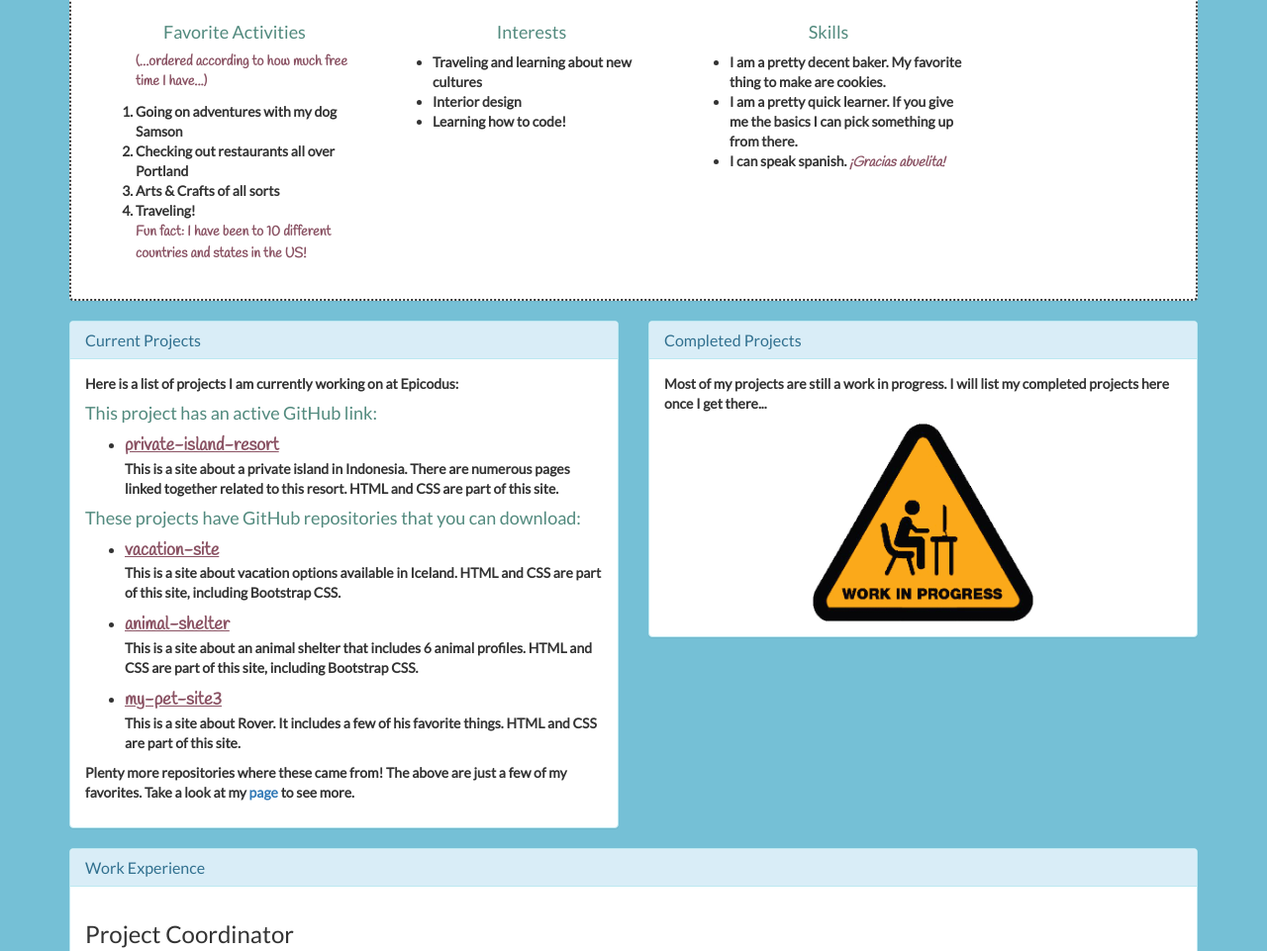
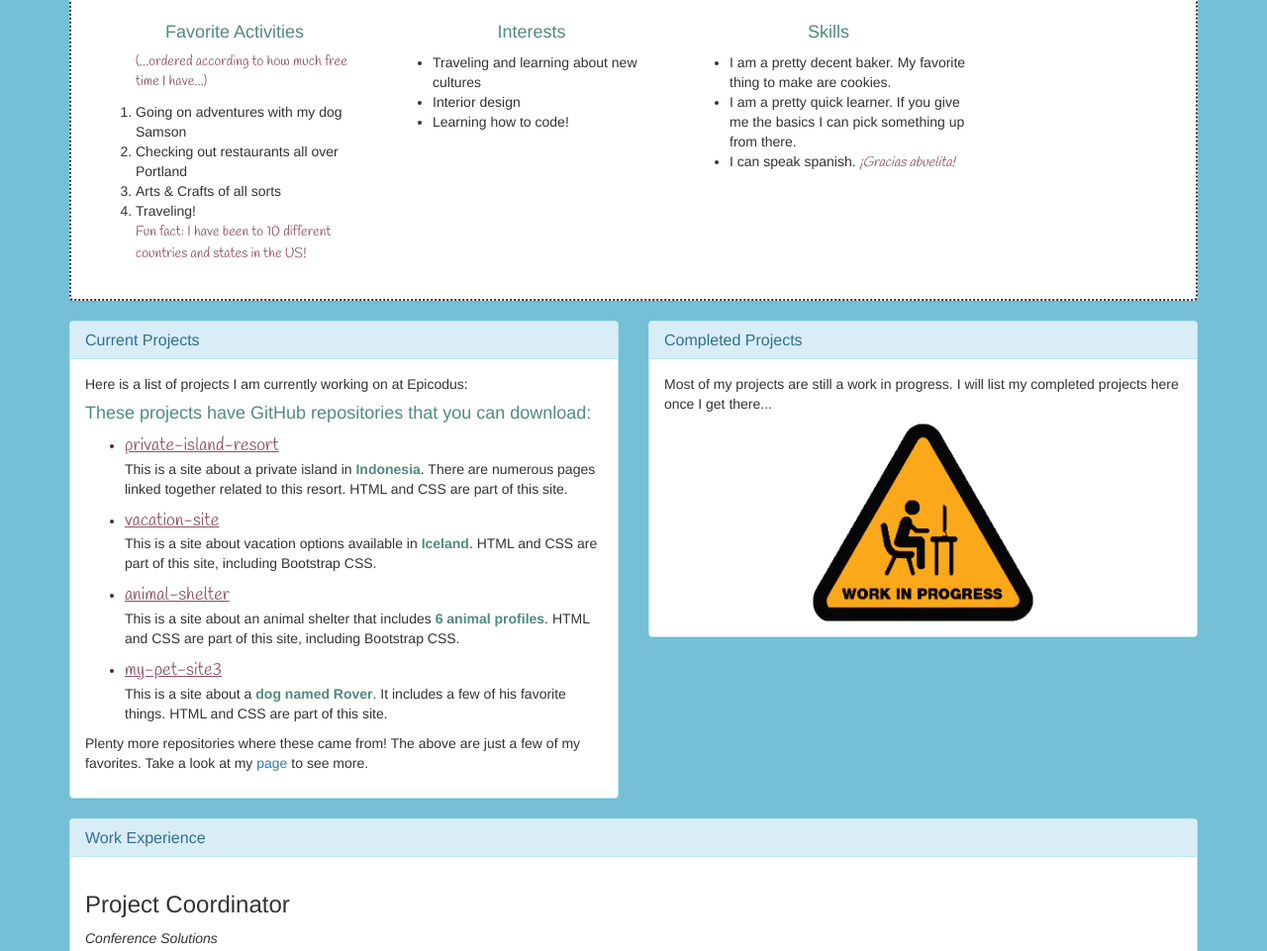
Before and after one commit to nrsantamaria/portfolio, a plain HTML site: page index.html in a window 1280 px wide. Shown: the part 638-1599 px from the top of the page at 99% size. Drawn offline with Linux system fonts and the light colour scheme.

Commit message:
update font type to page and add color to strong tag.

```diff
--- a/css/styles.css
+++ b/css/styles.css
@@ -1,6 +1,4 @@
 body {
-  font-family: 'Lato', sans-serif;
-  font-weight: 900;
   background-color: #75C0D6;
 }
 
@@ -23,6 +21,10 @@ body {
   font-family: 'Handlee', cursive;
   font-size: 14px;
   color: #8a5263;
+}
+
+strong {
+  color: #528A7E;
 }
 /*....About Me Section....*/
 
--- a/index.html
+++ b/index.html
@@ -2,7 +2,7 @@
 <html>
   <head>
     <link href="css/bootstrap.css" rel="stylesheet" type="text/css" media="all">
-    <link href="https://fonts.googleapis.com/css?family=Handlee|Lato" rel="stylesheet">
+    <link href="https://fonts.googleapis.com/css?family=Handlee" rel="stylesheet">
     <link href="css/styles.css" rel="stylesheet" type="text/css" media="all">
     <title>Nicole Santamaria Portfolio</title>
   </head>
@@ -36,7 +36,7 @@
         </div>
         <div class="panel-body">
           <img id="photo" src="img/photo.jpg" alt="pic of me and my dog Samson">
-          <p id="aboutme">Hello there, thanks for visiting my page! My name is Nicole, aka Nicky. I have created this page so you can get to know a little about me. Feel free to contact me directly via email at <a href="mailto:NicoleRSantamaria@gmail.com">NicoleRSantamaria@gmail.com</a> if you have any questions.<br><br><strong>Thanks for stopping by!</strong></br></br><em>Nicky</em></br></p>
+          <p id="aboutme">Hello there, thanks for visiting my page! My name is Nicole, aka Nicky. I have created this page so you can get to know a little about me. Feel free to contact me directly via email at <a href="mailto:NicoleRSantamaria@gmail.com">NicoleRSantamaria@gmail.com</a> if you have any questions.<br><br>Thanks for stopping by!</br></br><em>Nicky</em></br></p>
         </div>
       </div>
       <div class="panel panel-defaut" id="favs">
@@ -46,7 +46,7 @@
             <ol>
               <p class="Handlee">(...ordered according to how much free time I have...)</p>
               <li>Going on adventures with my dog Samson</li>
-              <li>Checking out restaurants all over Portland</li>
+              <li>Checking  out restaurants all over Portland</li>
               <li>Arts & Crafts of all sorts</li>
               <li>Traveling!</li>
               <p><span class="Handlee">Fun fact: I have been to 10 different countries and states in the US!</span></p>
@@ -78,19 +78,16 @@
             </div>
             <div class="panel-body">
               <p>Here is a list of projects I am currently working on at Epicodus:</p>
-              <p><h4 class="green">This project has an active GitHub link:</h4>
+              <p><h4 class="green">These projects have GitHub repositories that you can download:</h4></p>
               <ul>
                 <li><a href="https://nrsantamaria.github.io/private-island-resort" target="_blank">private-island-resort</a></li>
-                <p>This is a site about a private island in Indonesia. There are numerous pages linked together related to this resort. HTML and CSS are part of this site.</p>
-              </ul>
-              <p><h4 class="green">These projects have GitHub repositories that you can download:</h4></p>
-              <ul>
+                <p>This is a site about a private island in <strong>Indonesia</strong>. There are numerous pages linked together related to this resort. HTML and CSS are part of this site.</p>
                 <li><a href="https://github.com/nrsantamaria/vacation-site.git" target="_blank">vacation-site</a></li>
-                <p>This is a site about vacation options available in Iceland. HTML and CSS are part of this site, including Bootstrap CSS.</p>
+                <p>This is a site about vacation options available in <strong>Iceland</strong>. HTML and CSS are part of this site, including Bootstrap CSS.</p>
                 <li><a href="https://github.com/nrsantamaria/animal-shelter.git" target="_blank">animal-shelter</a></li>
-                <p>This is a site about an animal shelter that includes 6 animal profiles. HTML and CSS are part of this site, including Bootstrap CSS.</p>
+                <p>This is a site about an animal shelter that includes <strong>6 animal profiles</strong>. HTML and CSS are part of this site, including Bootstrap CSS.</p>
                 <li><a href="https://github.com/nrsantamaria/my-pet-site3.git" target="_blank">my-pet-site3</a></li>
-                <p>This is a site about Rover. It includes a few of his favorite things. HTML and CSS are part of this site.</p>
+                <p>This is a site about a <strong>dog named Rover</strong>. It includes a few of his favorite things. HTML and CSS are part of this site.</p>
               </ul>
             <p>Plenty more repositories where these came from! The above are just a few of my favorites. Take a look at my <a href="https://github.com/nrsantamaria?tab=repositories" target="_blank">page</a> to see more.</p>
             </div>
```
